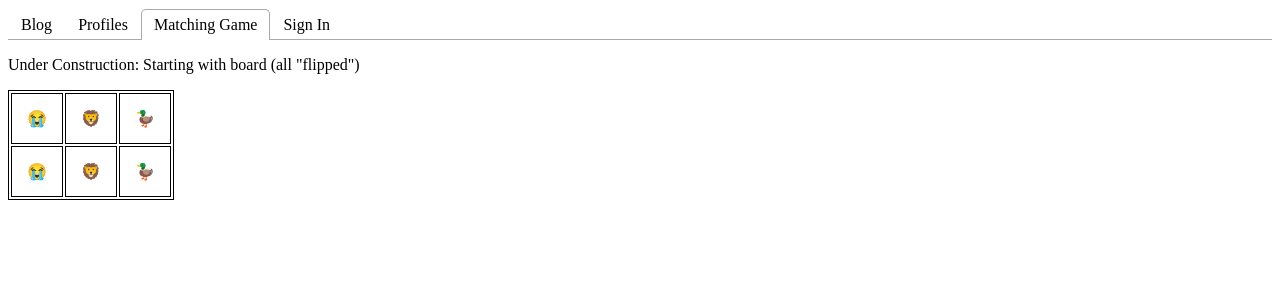
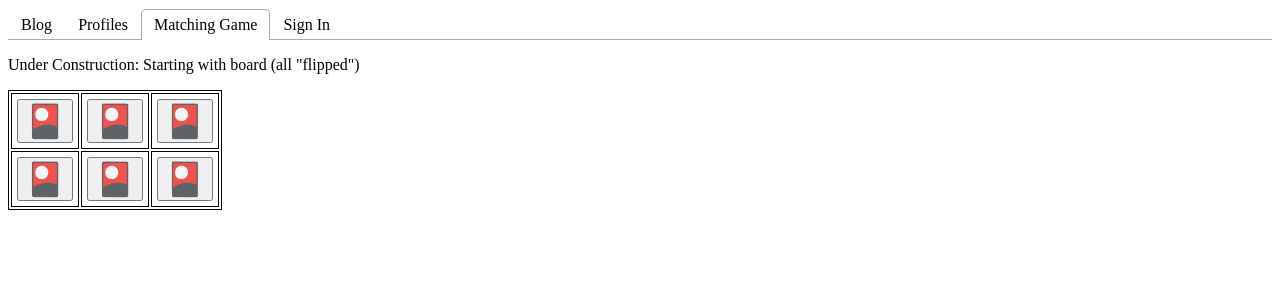
Before and after one commit to jsgreenwell/basicfragments, a React (Vite) app: page / in a window 1280 px wide. Both pictures are taken after a click on the tab "Matching Game". Shown: the top 300 px of the page. Built offline with nearby package versions, Linux system fonts and the light colour scheme.

Commit message:
First version done - cards flip

```diff
--- a/src/Matching.jsx
+++ b/src/Matching.jsx
@@ -1,23 +1,69 @@
 import './game.css';
+import {useState} from "react";
+
+const BACK = "🎴"
 
 export default function Matching() {
-    // First iteration: Build HTML & CSS
-    // Second iteration: Build the board from object
     // Third iteration: Make work with state & events
+
+    const [cards, flipCard] = useState([
+        {id: 1, flipped: false, value: "😭"},
+        {id: 2, flipped: false, value: "🦁"},
+        {id: 3, flipped: false, value: "🦆"},
+        {id: 4, flipped: false, value: "😭"},
+        {id: 5, flipped: false, value: "🦆"},
+        {id: 6, flipped: false, value: "🦁"}
+    ])
+
+    const updateCard = (id) => {
+        // Add another useState to find out if matching here (if not - reflip all cards to back)
+        flipCard(cards.map(item => {
+            if (item.id === id) {
+                // The id matches so change flipped to true (to flip it)
+                return {...item, flipped: true};
+            }
+            return item
+        }))
+    }
+
     return (
         <>
             <p>Under Construction: Starting with board (all "flipped")</p>
             <table>
                 <tbody>
                 <tr>
-                    <td>😭</td>
-                    <td>🦁</td>
-                    <td>🦆</td>
+                    <td>
+                        <button onClick={() => updateCard(1)} className="btn-game">
+                            { cards[0].flipped ? cards[0].value : BACK }
+                        </button>
+                    </td>
+                    <td>
+                        <button onClick={() => updateCard(2)} className="btn-game">
+                            { cards[1].flipped ? cards[1].value : BACK }
+                        </button>
+                    </td>
+                    <td>
+                        <button onClick={() => updateCard(3)} className="btn-game">
+                            { cards[2].flipped ? cards[2].value : BACK }
+                        </button>
+                    </td>
                 </tr>
                 <tr>
-                    <td>😭</td>
-                    <td>🦁</td>
-                    <td>🦆</td>
+                    <td>
+                        <button onClick={() => updateCard(4)} className="btn-game">
+                            { cards[3].flipped ? cards[3].value : BACK }
+                        </button>
+                    </td>
+                    <td>
+                        <button onClick={() => updateCard(5)} className="btn-game">
+                            { cards[4].flipped ? cards[4].value : BACK }
+                        </button>
+                    </td>
+                    <td>
+                        <button onClick={() => updateCard(6)} className="btn-game">
+                            { cards[5].flipped ? cards[5].value : BACK }
+                        </button>
+                    </td>
                 </tr>
                 </tbody>
             </table>
--- a/src/game.css
+++ b/src/game.css
@@ -3,7 +3,7 @@ table, th, td {
 }
 
 th, td {
-    padding: 15px;
+    padding: 5px;
 }
 
 .btn-game {
```
